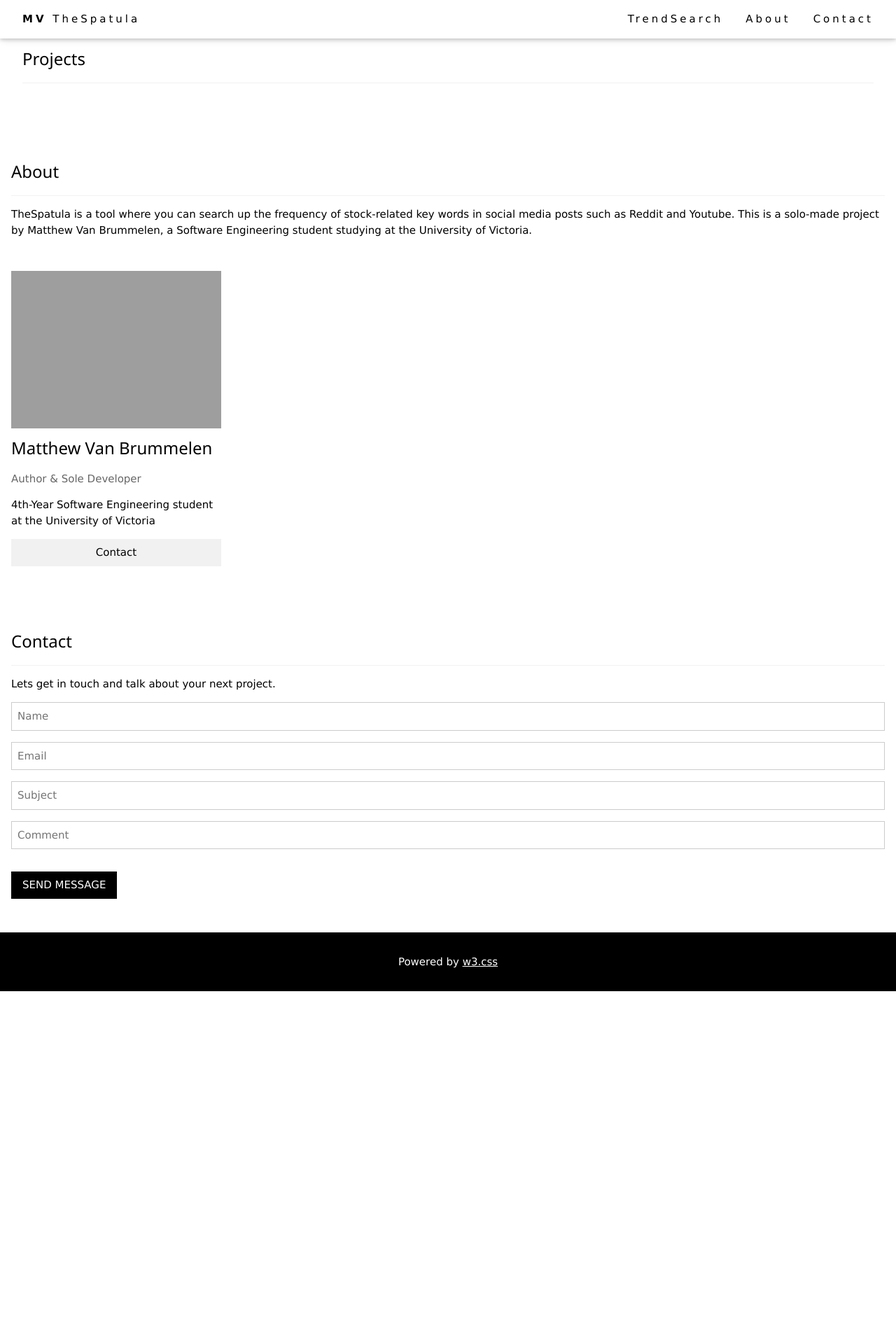
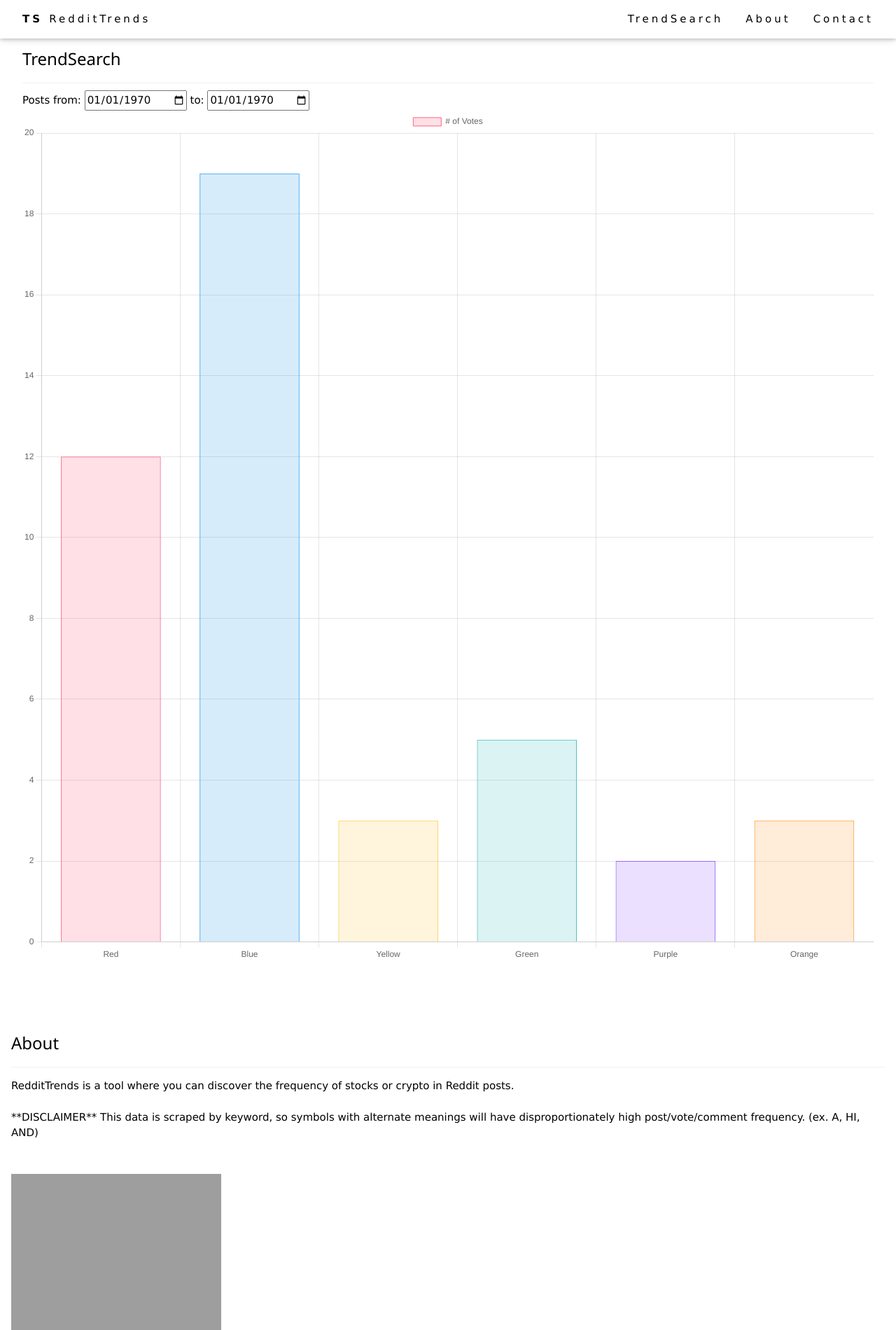
Before and after one commit to matthewvb77/TheSpatula, a Flask app: page / in a window 1280 px wide. Shown: the top 1900 px of the page at 70% size. Before the commit the page ends 1416 px from the top, so only its background shows below. Run offline with Flask 2, Linux system fonts and the light colour scheme; some libraries are stand-ins or nearby versions; grey boxes are pictures that could not be loaded.

Commit message:
added chart.js example, thespatula => reddittrends

```diff
--- a/Flask_App/templates/index.html
+++ b/Flask_App/templates/index.html
@@ -1,6 +1,6 @@
 <!DOCTYPE html>
 
-<html>
+<html lang="en">
 <title>W3.CSS Templated</title>
 <meta charset="UTF-8">
 <meta name="viewport" content="width=device-width, initial-scale=1">
@@ -10,7 +10,7 @@
 <!-- Navbar (sit on top) -->
 <div class="w3-top">
   <div class="w3-bar w3-white w3-wide w3-padding w3-card">
-    <a href="#home" class="w3-bar-item w3-button"><b>MV</b> TheSpatula</a>
+    <a href="#home" class="w3-bar-item w3-button"><b>TS </b>RedditTrends</a>
     <!-- Float links to the right. Hide them on small screens -->
     <div class="w3-right w3-hide-small">
       <a href="#trendsearch" class="w3-bar-item w3-button">TrendSearch</a>
@@ -23,53 +23,71 @@
 <!-- Header -->
 <header class="w3-display-container w3-content w3-wide" style="max-width:1500px;" id="home">
   <div class="w3-display-middle w3-margin-top w3-center">
-    <h1 class="w3-xxlarge w3-text-white"><span class="w3-padding w3-black w3-opacity-min"><b>BR</b></span> <span class="w3-hide-small w3-text-light-grey">TheSpatula</span></h1>
+    <h1 class="w3-xxlarge w3-text-white"><span class="w3-padding w3-black w3-opacity-min"><b>TS</b></span> <span class="w3-hide-small w3-text-light-grey">RedditTrends</span></h1>
   </div>
+  <script src="https://cdn.jsdelivr.net/npm/chart.js@3.7.0/dist/chart.min.js"></script>
 </header>
 
 <!-- Page content -->
 <div class="w3-content w3-padding" style="max-width:1564px">
 
-  <!-- Project Section -->
+  <!-- TrendSearch Section -->
   <div class="w3-container w3-padding-32" id="trendsearch">
-    <h3 class="w3-border-bottom w3-border-light-grey w3-padding-16">Projects</h3>
+    <h3 class="w3-border-bottom w3-border-light-grey w3-padding-16">TrendSearch</h3>
+    <form>
+      <label for="start">Posts from:</label>
+      <input type="date" id="start" name="date-start" value="1970-01-01" min="2010-01-01">
+      <label for="end">to:</label>
+      <input type="date" id="end" name="date-end" value="1970-01-01" min="2010-01-01">
+
+    </form>
+    <canvas id="chart" width="400" height="400"></canvas>
+    <script>
+      const ctx = document.getElementById('chart').getContext('2d');
+      const myChart = new Chart(ctx, {
+      type: 'bar',
+      data: {
+        labels: ['Red', 'Blue', 'Yellow', 'Green', 'Purple', 'Orange'],
+        datasets: [{
+            label: '# of Votes',
+            data: [12, 19, 3, 5, 2, 3],
+            backgroundColor: [
+                'rgba(255, 99, 132, 0.2)',
+                'rgba(54, 162, 235, 0.2)',
+                'rgba(255, 206, 86, 0.2)',
+                'rgba(75, 192, 192, 0.2)',
+                'rgba(153, 102, 255, 0.2)',
+                'rgba(255, 159, 64, 0.2)'
+            ],
+            borderColor: [
+                'rgba(255, 99, 132, 1)',
+                'rgba(54, 162, 235, 1)',
+                'rgba(255, 206, 86, 1)',
+                'rgba(75, 192, 192, 1)',
+                'rgba(153, 102, 255, 1)',
+                'rgba(255, 159, 64, 1)'
+            ],
+            borderWidth: 1
+        }]
+    },
+    options: {
+        scales: {
+            y: {
+              beginAtZero: true
+            }
+          }
+        }
+      });
+    </script>
   </div>
-
-    <!-- This is the row of pictures
-  <div class="w3-row-padding">
-    <div class="w3-col l3 m6 w3-margin-bottom">
-      <div class="w3-display-container">
-        <div class="w3-display-topleft w3-black w3-padding">Summer House</div>
-        <img src="/w3images/house2.jpg" alt="House" style="width:99%">
-      </div>
-    </div>
-    <div class="w3-col l3 m6 w3-margin-bottom">
-      <div class="w3-display-container">
-        <div class="w3-display-topleft w3-black w3-padding">Brick House</div>
-        <img src="/w3images/house5.jpg" alt="House" style="width:99%">
-      </div>
-    </div>
-    <div class="w3-col l3 m6 w3-margin-bottom">
-      <div class="w3-display-container">
-        <div class="w3-display-topleft w3-black w3-padding">Renovated</div>
-        <img src="/w3images/house4.jpg" alt="House" style="width:99%">
-      </div>
-    </div>
-    <div class="w3-col l3 m6 w3-margin-bottom">
-      <div class="w3-display-container">
-        <div class="w3-display-topleft w3-black w3-padding">Barn House</div>
-        <img src="/w3images/house3.jpg" alt="House" style="width:99%">
-      </div>
-    </div>
-    -->
-  </div>
+</div>
 
   <!-- About Section -->
   <div class="w3-container w3-padding-32" id="about">
     <h3 class="w3-border-bottom w3-border-light-grey w3-padding-16">About</h3>
-    <p>TheSpatula is a tool where you can search up the frequency of stock-related key words
-        in social media posts such as Reddit and Youtube. This is a solo-made project by Matthew Van Brummelen,
-        a Software Engineering student studying at the University of Victoria.
+    <p> RedditTrends is a tool where you can discover the frequency of stocks or crypto in Reddit posts.
+      <br>
+      <br> **DISCLAIMER** This data is scraped by keyword, so symbols with alternate meanings will have disproportionately high post/vote/comment frequency. (ex. A, HI, AND)
     </p>
   </div>
 
@@ -77,7 +95,7 @@
     <div class="w3-col l3 m6 w3-margin-bottom">
       <img src="/w3images/team2.jpg" alt="Matthew" style="width:100%">
       <h3>Matthew Van Brummelen</h3>
-      <p class="w3-opacity">Author & Sole Developer</p>
+      <p class="w3-opacity">Author</p>
       <p>4th-Year Software Engineering student at the University of Victoria</p>
       <p><button class="w3-button w3-light-grey w3-block">Contact</button></p>
     </div>
@@ -86,7 +104,7 @@
   <!-- Contact Section -->
   <div class="w3-container w3-padding-32" id="contact">
     <h3 class="w3-border-bottom w3-border-light-grey w3-padding-16">Contact</h3>
-    <p>Lets get in touch and talk about your next project.</p>
+    <p>Feel free to message me if you have any questions.</p>
     <form action="/action_page.php" target="_blank">
       <input class="w3-input w3-border" type="text" placeholder="Name" required name="Name">
       <input class="w3-input w3-section w3-border" type="text" placeholder="Email" required name="Email">
```
